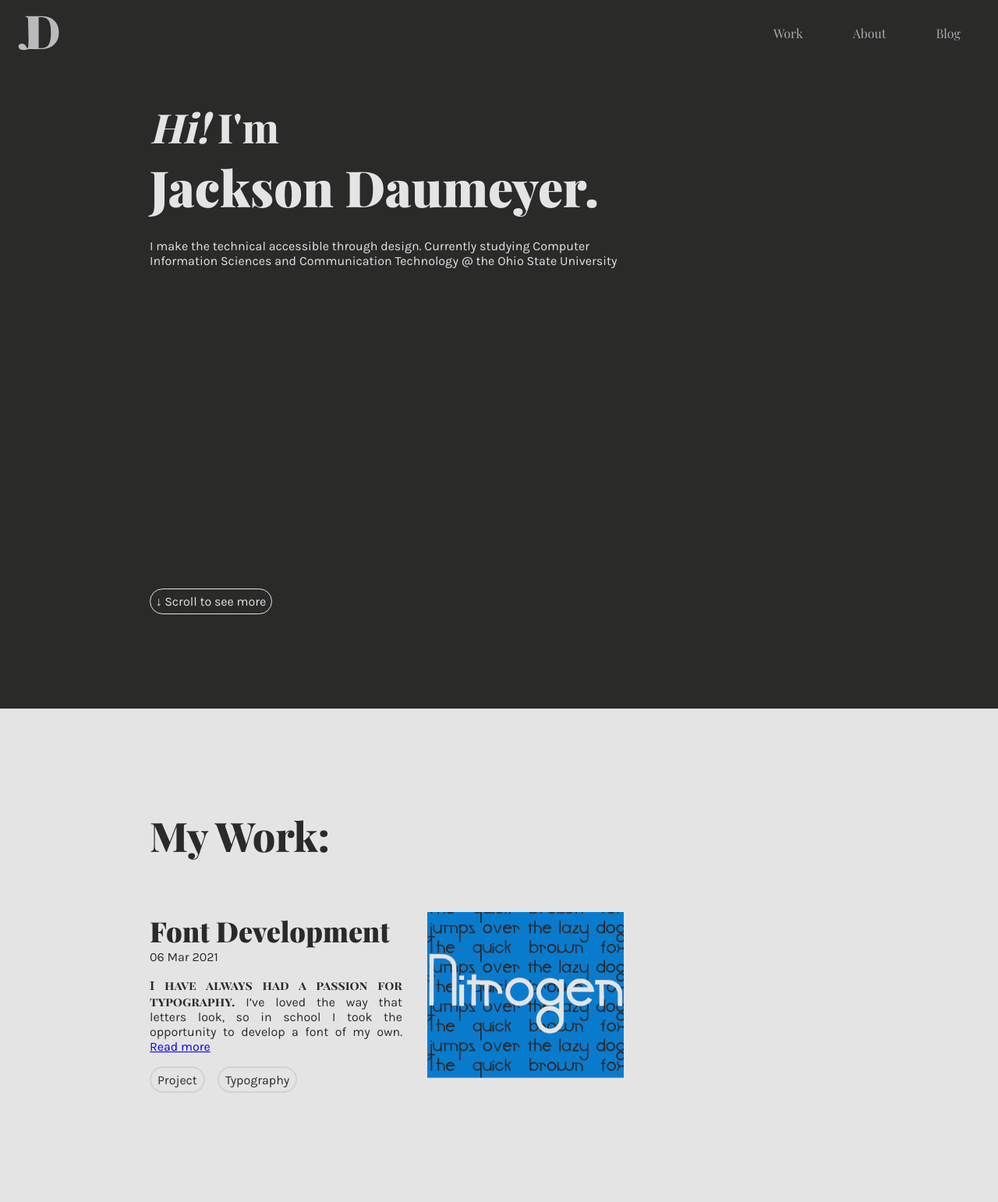
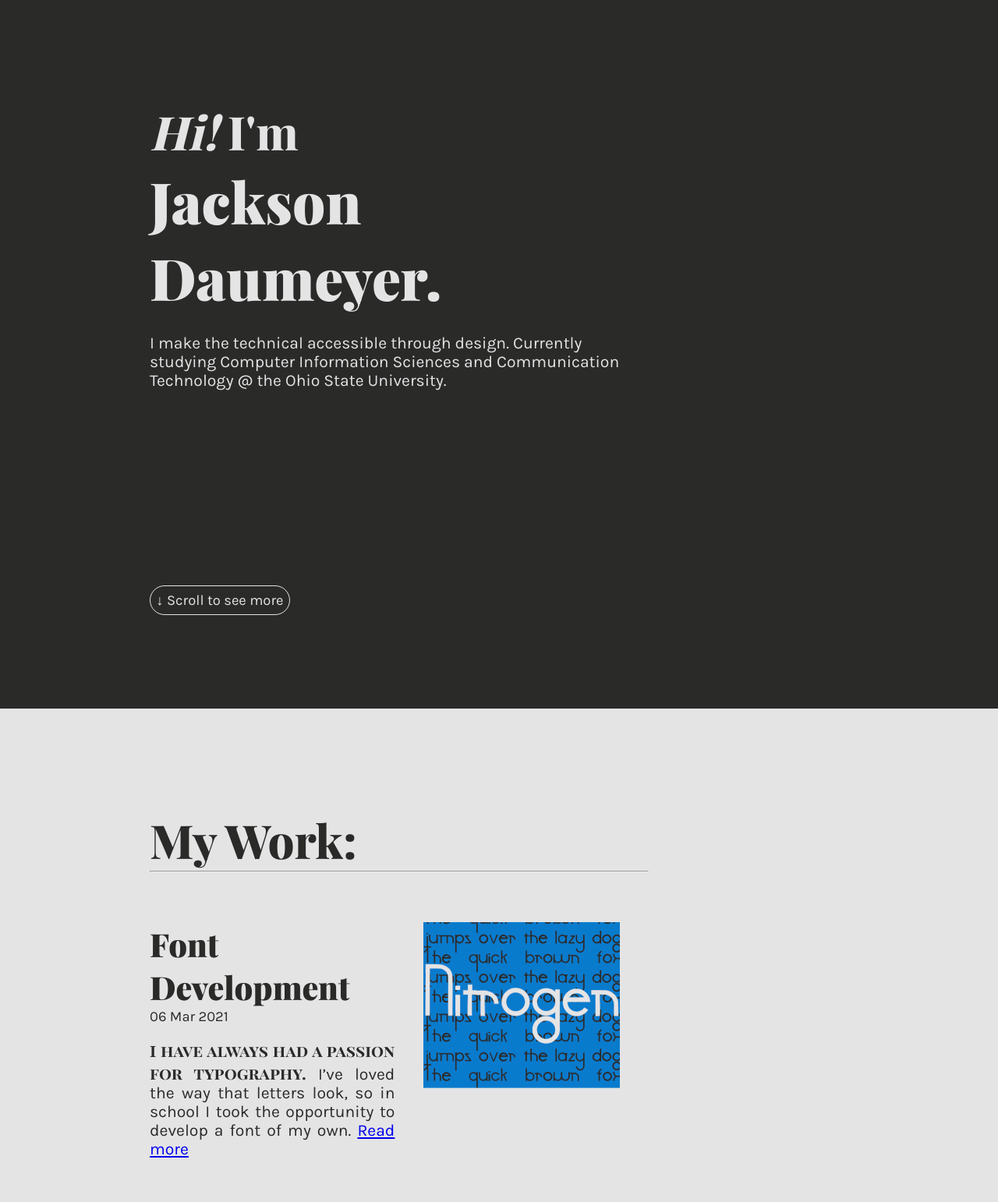
Before and after one commit to jdaumeyer/website, a Jekyll site: the page built from index.html, in a window 1280 px wide. Shown: the whole page at 78% size. Built offline with Jekyll 4.4.1, drawn with Linux system fonts in a browser that asks for light colours; some web fonts are replaced; before the commit the page ends 1466 px from its top, so only the background shows below that.

Commit message:
cleaned up main

```diff
--- a/_includes/postcard.html
+++ b/_includes/postcard.html
@@ -13,12 +13,14 @@
     <p class="excerpt"> {{ post.excerpt | remove: "<p>" | remove: "</p>"}} <a class="highlight" href="{{ post.url }}">Read more </a></p>
 
 
+ <!-- Unused
  <!-- Generate Tag List -->
-    <ul class="chip">
-        {% for tag in post.tags %}
-            <li> {{ tag | capitalize }} </li>
-        {% endfor %}
-    </ul>
+<!--<ul class="chip">
+<!--{% for tag in post.tags %}
+<!--<li> {{ tag | capitalize }} </li>
+<!--{% endfor %}
+<!--</ul>
     </content>
 
+
 </div>
--- a/css/blog.css
+++ b/css/blog.css
@@ -11,9 +11,18 @@
     text-decoration: none !important;
 }
 
+img {
+  display: block;
+  margin-left: auto;
+  margin-right: auto;
+  width: 50%;
+
+}
 .postcard img,
 .postcard content {
     margin-right: 2em;
+    display: auto;
+    width: auto;
 }
 
 section#title{
--- a/css/style.css
+++ b/css/style.css
@@ -22,6 +22,7 @@ body {
 	padding: 0;
 	color: var(--black);
 	background-color: var(--white);
+	font-size: 1.15em;
 }
 
 em {
@@ -46,8 +47,8 @@ header {
 
 section {
 	padding-top: 10%;
-	padding-left: 10%;
-	padding-right: 40%;
+	padding-left: 20%;
+	padding-right: 30%;
 }
 
 section.hero {
@@ -164,7 +165,7 @@ h4 {
 
 p {
 	font-family: 'Karla', sans-serif;
-	font-size: 1em;
+	font-size: 1.15em;
 	text-align: justify;
 }
 
--- a/index.html
+++ b/index.html
@@ -8,7 +8,7 @@ title: Jackson Daumeyer
 
 <body>
 
-	{% include header.html %}
+	<!-- {% include header.html %} -->
 
 	<section class="hero">
 		<div>
@@ -17,7 +17,7 @@ title: Jackson Daumeyer
 			<p>
 				I make the technical accessible through design.
 				Currently studying Computer Information Sciences
-				and Communication Technology @ the Ohio State University
+				and Communication Technology @ the Ohio State University.
 			</p>
 		</div>
 		<div>
@@ -29,9 +29,10 @@ title: Jackson Daumeyer
 
 		<div class="section-header">
 			<h2> My Work: </h2>
+			<hr>
 		</div>
 
-		{% for post in site.categories.work limit:3%}
+		{% for post in site.categories.work limit:3 %}
 			{% include postcard.html %}
 		{% endfor %}
 
--- /dev/null
+++ b/readme.org
@@ -0,0 +1,6 @@
+#+TITLE: Jackson's Website
+This is just a simple static site built with jekyll.
+
+#+begin_export none
+
+#+end_export
```
Also changed, not shown: _posts/2021-03-06-work-post-number-1.md (+6 -3 lines), assets/images/blear.png (added).
